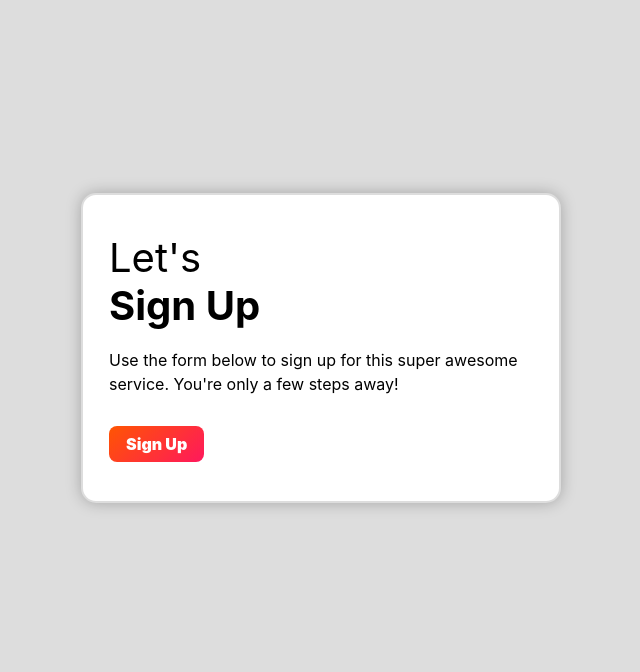
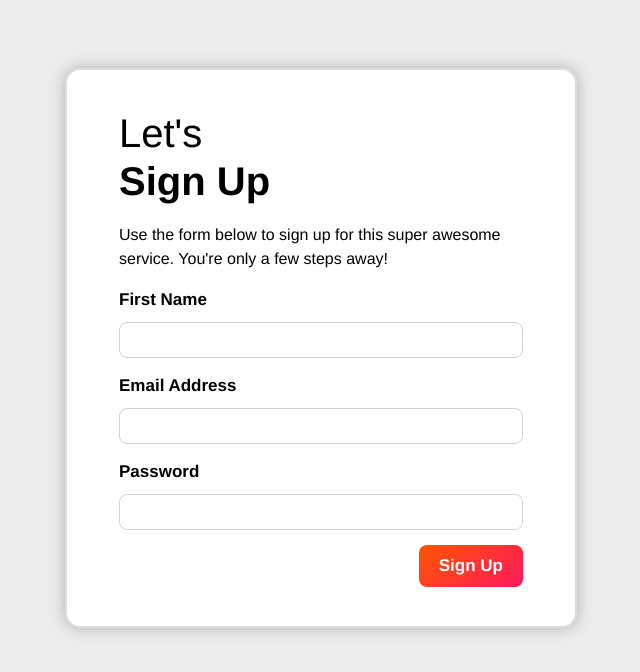
Before and after one commit to smahale18/Sign-up-form, a React (Create React App) app: page / in a window 1280 px wide. Shown: the top 672 px of the page, without its empty margins (319-959 px from the left). Built offline with nearby package versions, Linux system fonts and the light colour scheme.

Commit message:
FinalForm Skeleton ready

```diff
--- a/src/App.css
+++ b/src/App.css
@@ -1,9 +1,9 @@
 .App {
-  font-family: geomanist-bold,Helvetica,sans-serif;
+  font-family: Helvetica, sans-serif;
 }
 
-.App-header {
-  background-color: #dddddd;
+.App-body {
+  background-color: #ececec;
   min-height: 100vh;
   display: flex;
   flex-direction: column;
@@ -11,4 +11,5 @@
   justify-content: center;
   font-size: calc(10px + 2vmin);
   color: white;
+  font-family: Helvetica, sans-serif;
 }
--- a/src/App.js
+++ b/src/App.js
@@ -1,12 +1,12 @@
-import React from 'react';
-import './App.css';
-import SignUpForm from './components/signUpFormBody'
+import React from "react";
+import "./App.css";
+import SignUpForm from "./components/signUpFormBody";
 
 function App() {
   return (
     <div className="App">
       <header></header>
-      <body className="App-header">
+      <body className="App-body">
         <SignUpForm></SignUpForm>
       </body>
     </div>
--- /dev/null
+++ b/src/components/emailField.jsx
@@ -0,0 +1,21 @@
+import React from "react";
+import "../styles/formField.css";
+
+function EmailField() {
+  return (
+    <div>
+      <label className="signup-label" for="Email">
+        Email Address
+      </label>
+      <input
+        id="Email"
+        className="signup-input"
+        required
+        minlength="2"
+        maxlength="254"
+      />
+    </div>
+  );
+}
+
+export default EmailField;
--- /dev/null
+++ b/src/components/firstNameField.jsx
@@ -0,0 +1,21 @@
+import React from "react";
+import "../styles/formField.css";
+
+function FirstNameField() {
+  return (
+    <div>
+      <label className="signup-label" for="First Name">
+        First Name
+      </label>
+      <input
+        id="First Name"
+        className="signup-input"
+        required
+        minlength="2"
+        maxlength="50"
+      />
+    </div>
+  );
+}
+
+export default FirstNameField;
--- /dev/null
+++ b/src/components/passwordField.jsx
@@ -0,0 +1,21 @@
+import React from "react";
+import "../styles/formField.css";
+
+function PasswordField() {
+  return (
+    <div>
+      <label className="signup-label" for="password">
+        Password
+      </label>
+      <input
+        id="password"
+        className="signup-input"
+        required
+        minlength="2"
+        maxlength="50"
+      />
+    </div>
+  );
+}
+
+export default PasswordField;
--- a/src/components/signUpFormBody.jsx
+++ b/src/components/signUpFormBody.jsx
@@ -1,8 +1,10 @@
-import React from 'react';
-import "../styles/signUpFormBody.css"
+import React from "react";
+import "../styles/signUpFormBody.css";
+import FirstNameField from "./firstNameField.jsx";
+import EmailField from "./emailField.jsx";
+import PasswordField from "./passwordField";
 
 function SignUpForm() {
-
   return (
     <div className="signup-box">
       <h1>
@@ -17,7 +19,10 @@ function SignUpForm() {
         only a few steps away!
       </p>
       <form>
-          <button type="submit" className="signup-button pull-right">
+        <FirstNameField></FirstNameField>
+        <EmailField></EmailField>
+        <PasswordField></PasswordField>
+        <button type="submit" className="signup-button">
           Sign Up
         </button>
       </form>
--- a/src/index.css
+++ b/src/index.css
@@ -1,13 +1,10 @@
 body {
   margin: 0;
-  font-family: -apple-system, BlinkMacSystemFont, 'Segoe UI', 'Roboto', 'Oxygen',
-    'Ubuntu', 'Cantarell', 'Fira Sans', 'Droid Sans', 'Helvetica Neue',
-    sans-serif;
+  font-family: Helvetica, sans-serif;
   -webkit-font-smoothing: antialiased;
   -moz-osx-font-smoothing: grayscale;
 }
 
 code {
-  font-family: source-code-pro, Menlo, Monaco, Consolas, 'Courier New',
-    monospace;
+  font-family: Helvetica, sans-serif;
 }
--- /dev/null
+++ b/src/styles/formField.css
@@ -0,0 +1,15 @@
+.signup-label {
+  display: block;
+  font-weight: bold;
+  font-family: Helvetica, sans-serif;
+  width: 100%;
+  font-size: 17px;
+}
+
+.signup-input {
+  width: 100%;
+  height: 2.25rem;
+  border: 1px solid #d3d3d3;
+  border-radius: 8px;
+  margin-bottom: 15px;
+}
--- a/src/styles/signUpFormBody.css
+++ b/src/styles/signUpFormBody.css
@@ -1,41 +1,44 @@
-.signup-button{
-    padding: 6px 17px;
-    background: linear-gradient(138deg,#ff5502,#ff017f,#ff010d);
+.signup-button {
+  padding: 8px 20px;
+  background: linear-gradient(138deg, #ff5502, #ff017f, #ff010d);
   background-size: 350% 100%;
-    transition: background-position .15s cubic-bezier(.45,.05,.55,.95);
+  transition: background-position 0.15s cubic-bezier(0.45, 0.05, 0.55, 0.95);
   border: none;
   color: white;
   border-radius: 8px;
   vertical-align: middle;
   cursor: pointer;
-    display: inline-block;
+  /*display: inline-block;*/
   font-weight: 900;
   line-height: 1.5;
-    font-size: 16px;
+  font-size: 17px;
+  float: right;
+  font-family: Helvetica, sans-serif;
 }
 
-.signup-box{
+.signup-box {
   width: 90%;
-    max-width: 30rem;
+  max-width: 32rem;
   background: #fff;
   border-radius: 15px;
-    padding: 1.5em 1em;
+  padding: 1.5em 2em;
   text-align: left;
   margin: 1em 0 5em;
-    box-shadow: 0 0 15px rgba(0,0,0,.253);
+  box-shadow: 0 0 15px rgba(0, 0, 0, 0.253);
   border: 2px solid #ddd;
   position: relative;
   color: black;
 }
-.signup-para{
-    padding: 10px 0px;
+.signup-para {
+  padding: 10px 0px 0px 0px;
   font-size: 16px;
+  font-family: Helvetica, sans-serif;
 }
 
-.signup-heading-smallerFont{
+.signup-heading-smallerFont {
   font-weight: 400;
 }
 
-.signup-heading-bigFont{
+.signup-heading-bigFont {
   font-weight: 700;
 }
```
Also changed, not shown: public/logo512.png (deleted). Lines whose indentation alone changed are shown as unchanged.
